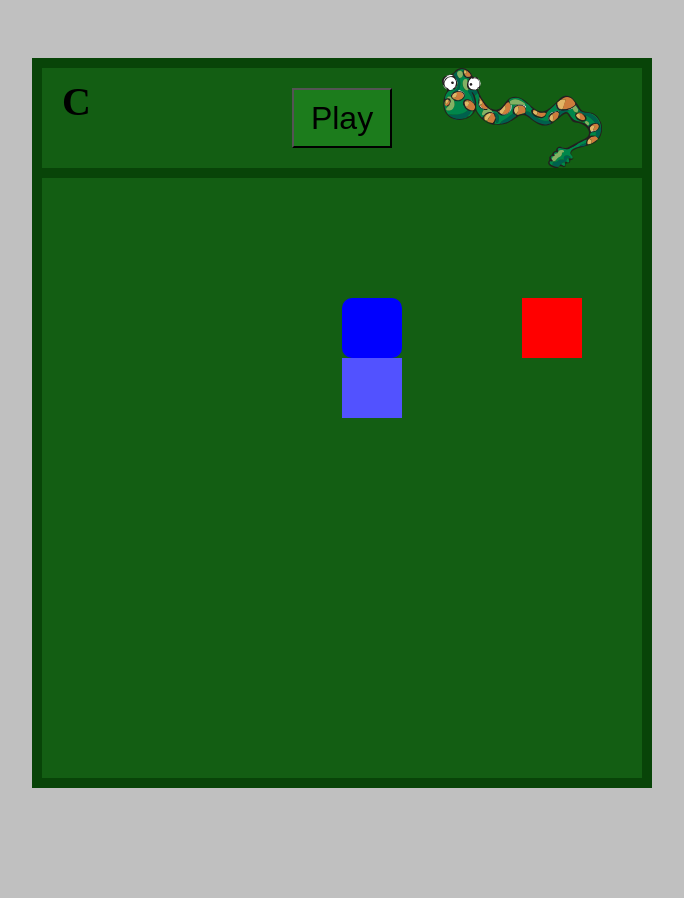
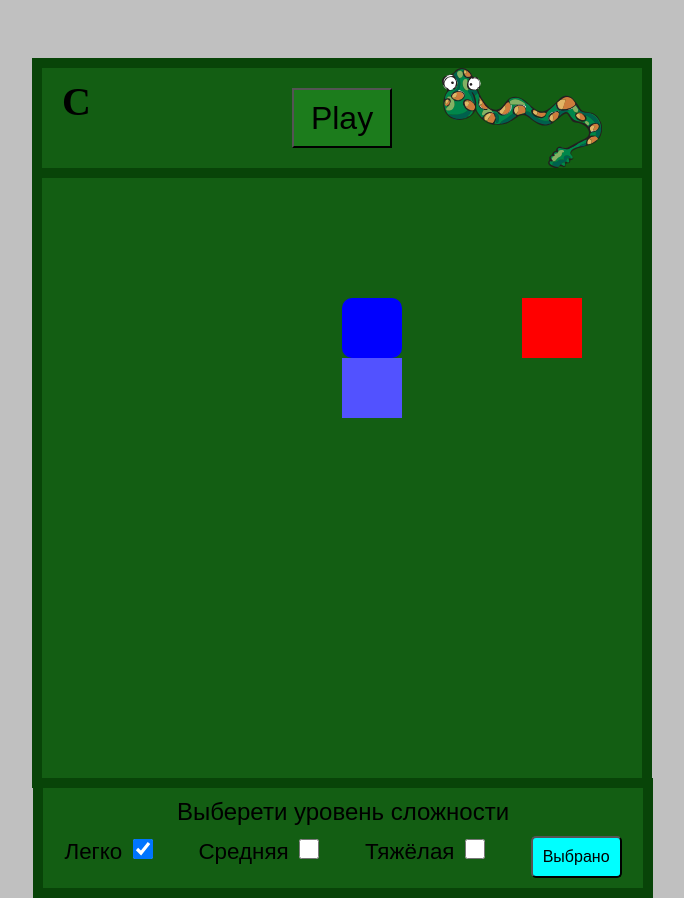
Before and after one commit to MaksPzm/snake, a plain HTML site: page index.html in a window 1280 px wide. Shown: the whole page, without its empty margins (298-982 px from the left). Before the commit the page ends 800 px from the top, so only its background shows below. Drawn offline with Linux system fonts and the light colour scheme.

Commit message:
добавил выбор сложности

```diff
--- a/index.html
+++ b/index.html
@@ -17,6 +17,21 @@
             <img class="img-snake" src="images/snake.svg" alt="змейка">
         </div>
         <div class="game"></div>
+        <div class="difficultyLevel">
+            <h3 class="difficultyLevel__title">Выберети уровень сложности</h3>
+            <form class="form" action="">
+                <label for="easy">Легко
+                <input type="checkbox" name="1" class="input" id="easy" checked="checked">
+                </label>
+                <label for="average">Средняя
+                <input type="checkbox" name="2" class="input" id="average">
+                </label>
+                <label for="heavy">Тяжёлая
+                <input type="checkbox" name="3" class="input" id="heavy">
+                </label>
+                <button type="button" class="form__btn">Выбрано</button>
+            </form>
+        </div>
     </div>
 </body>
 </html>
--- a/snake.js
+++ b/snake.js
@@ -178,11 +178,13 @@ function move() {
 
 const buttonStart = document.querySelector('.buttonStart');
 const restart = document.querySelector('.buttonRestart');
+const getDifficultyLevel = document.querySelector('.difficultyLevel'); // поиск блока выбора сложности
 // кнопка play
 buttonStart.addEventListener('click', function() {
-    interval = setInterval(move, 200);
+    interval = setInterval(move, complexity);
     buttonStart.classList.remove('active');
     restart.classList.add('active');
+    getDifficultyLevel.setAttribute('hidden', 'hidden'); // добавляем атрибут, для того что бы панель выбора сложности выкл
 });
 
 
@@ -269,6 +271,7 @@ function gameOver() {
         let i = 0;
         Text.style.color = color[i == color.length-1 ? 0 : i++];
     }, 300);
+    getDifficultyLevel.removeAttribute('hidden'); // удаляем атрибут, для того что бы панель выбора сложности вкл
 }
 
 
@@ -285,3 +288,41 @@ function showResult() {
         }
     }
 }
+
+
+
+function difficultyLevel() {
+    const input = Array.from(document.getElementsByClassName('input'));
+    input.forEach((value) => {
+
+        value.addEventListener('click', function() {
+            console.log(value.checked);
+            if (value.checked) {
+                input.forEach((index) => {
+                    index.removeAttribute('checked');
+                    index.checked = false;
+                })
+            }
+            value.setAttribute('checked', 'checked')
+            value.checked = true;
+            if (input[0].hasAttribute('checked')) {
+                complexity = 200;
+            } else if (input[1].hasAttribute('checked')) {
+                console.log('22222');
+                complexity = 120;
+            } else if (input[2].hasAttribute('checked')) {
+                complexity = 80;
+            }
+        })
+    })
+}
+
+difficultyLevel()
+
+var complexity = 200; // сложность по умолчанию
+
+const formBtn = document.querySelector('.form__btn');
+
+formBtn.addEventListener('click', function() {
+    getDifficultyLevel.setAttribute('hidden', 'hidden'); // добавляем атрибут, для того что бы панель выбора сложности выкл при нажатии на кнопку
+})
--- a/style.css
+++ b/style.css
@@ -12,6 +12,7 @@ body {
     border: 10px solid rgb(8, 68, 8);
     background-color: rgb(19, 94, 19);
     margin-top: 50px;
+    position: relative;
 }
 
 .menuResult {
@@ -102,3 +103,50 @@ display: none;
     justify-self: center;
     align-self: center;
 }
+
+/* настройка поля сложности */
+
+.difficultyLevel {
+    position: absolute;
+    left: -9px;
+    width: 600px;
+    height: 100px;
+    border: 10px solid rgb(8, 68, 8);
+    background-color: rgb(19, 94, 19);
+}
+
+.difficultyLevel__title {
+    margin: 0;
+    text-align: center;
+    font: 1.5em 'Arial', sans-serif;
+    margin-top: 10px;
+}
+
+.form {
+    font: 1.4em 'Arial', sans-serif;
+    padding-top: 10px;
+    display: flex;
+    justify-content: space-around;
+}
+
+.form__btn {
+    font: 1rem 'Arial', sans-serif;
+    padding: 10px;
+    border-radius: 5px;
+    background-color: aqua;
+    cursor: pointer;
+}
+
+.form__btn:hover {
+    background-color: aquamarine;
+}
+
+label {
+    cursor: pointer;
+}
+
+.input {
+    width: 20px;
+    height: 20px;
+    cursor: pointer;
+}
```
